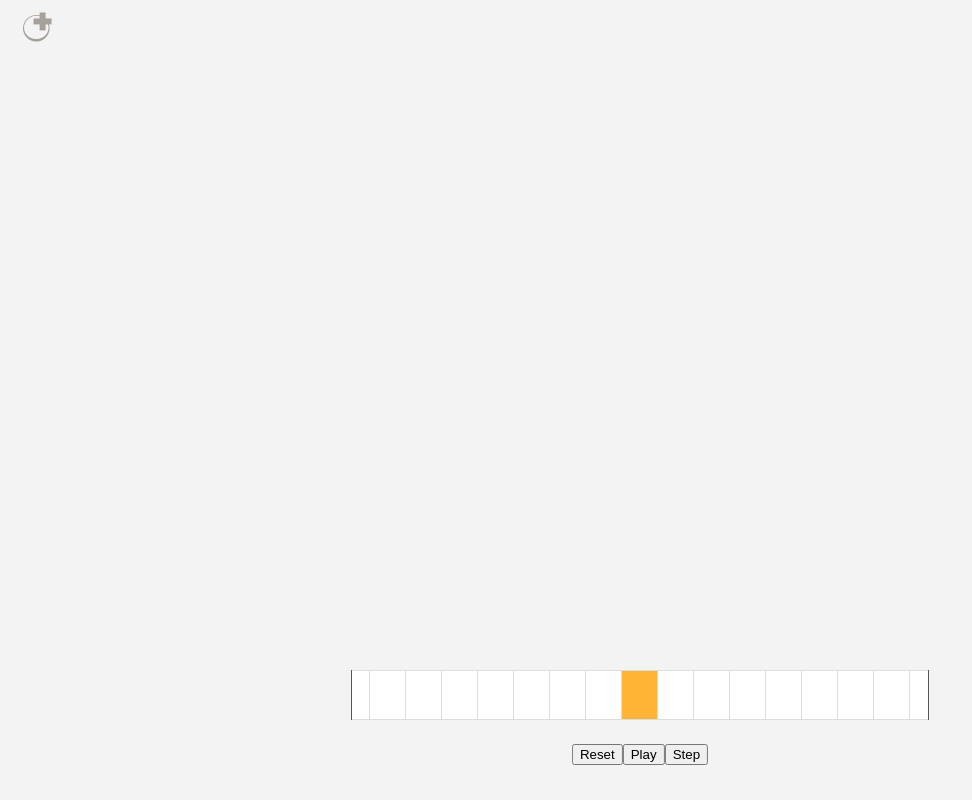
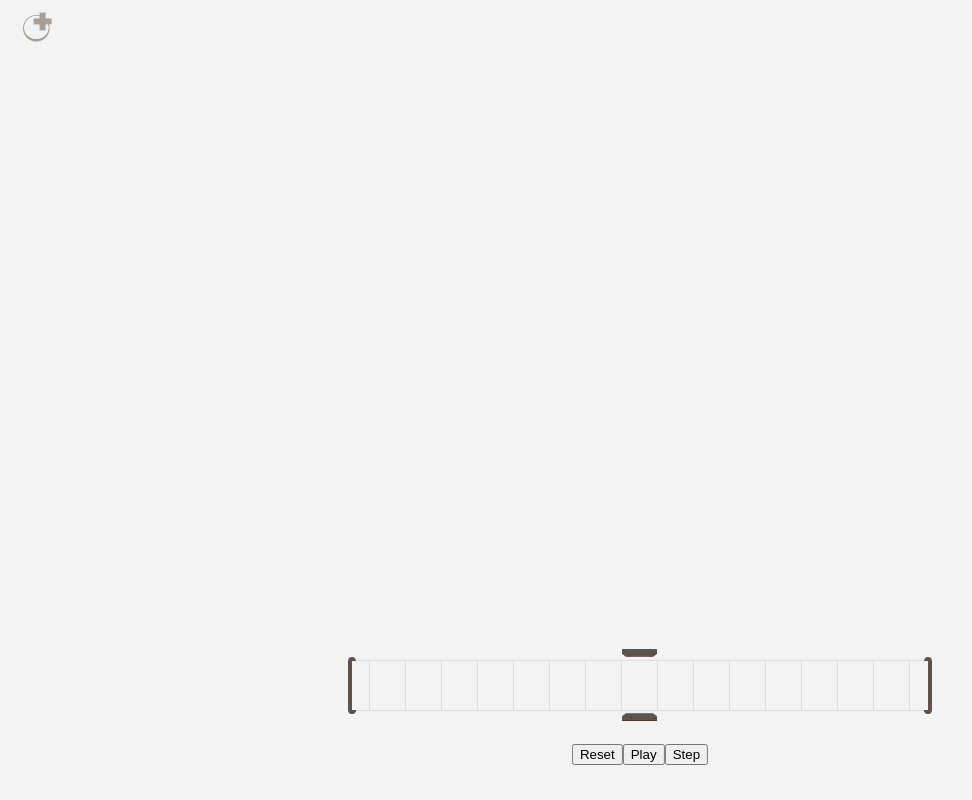
Before and after one commit to wjlewis/tm, a React (Create React App) app: page / in a window 1280 px wide. Shown: the whole page, without its empty margins (0-972 px from the left). Built offline with nearby package versions, Linux system fonts and the light colour scheme.

Commit message:
Spruce up tape graphics

```diff
--- a/src/Tape/Tape.css
+++ b/src/Tape/Tape.css
@@ -2,10 +2,8 @@
  * The tape container
  */
 .tape {
-  height: 50px;
+  height: 60px;
   border: none;
-  border-left: 1px solid var(--base-dk);
-  border-right: 1px solid var(--base-dk);
 
   position: absolute;
   bottom: 80px;
@@ -18,7 +16,7 @@
 
 .tape__cells {
   display: flex;
-  height: 100%;
+  height: 85%;
   position: absolute;
 }
 
@@ -35,9 +33,10 @@
 
 .tape__cell {
   outline: none;
+  background-color: transparent;
 
   text-align: center;
-  font-size: 32pt;
+  font-size: 28pt;
   font-family: var(--code-font);
   color: var(--base-md);
 
@@ -58,3 +57,30 @@
   background-color: var(--active-md);
   color: var(--base-dk);
 }
+
+.tape-feed {
+  width: 8px;
+  height: 57px;
+  bottom: 86px;
+  background-image: url(./sprite.png);
+}
+
+.tape-feed__left {
+  background-position: 0 0;
+}
+
+.tape-feed__right {
+  background-position: -8px 0;
+}
+
+.tape-reader {
+  width: 35px;
+  height: 72px;
+  bottom: 79px;
+  background-image: url(./sprite.png);
+  background-position: -16px 0;
+}
+
+.tape-reader--active {
+  background-position: -51px 0;
+}
--- a/src/Tape/Tape.tsx
+++ b/src/Tape/Tape.tsx
@@ -23,13 +23,19 @@ class Tape extends React.Component<TapeProps> {
   private tapeRef: React.RefObject<HTMLDivElement> = React.createRef();
 
   render() {
-    const { center, isEditable } = this.props;
+    const { isEditable } = this.props;
 
     const cellClassName = classNames('tape__cell', {
       'tape__cell--editable': isEditable,
     });
 
     return (
+      <>
+        <div className={`tape-reader${!isEditable ? ' tape-reader--active' : ''}`}
+             style={{
+               position: 'absolute',
+               left: `calc(50% - ${CELL_WIDTH / 2}px)`,
+             }} />
         <div className="tape"
              ref={this.tapeRef}
              style={{ width: `${CELL_WIDTH * CELL_COUNT}px` }}>
@@ -38,7 +44,7 @@ class Tape extends React.Component<TapeProps> {
             {this.props.entries.map((l, i) => (
               <input key={i}
                      disabled={!this.props.isEditable}
-                   className={classNames(cellClassName, { 'tape__cell--active': center === i})}
+                     className={cellClassName}
                      onFocus={this.handleCellFocus(i)}
                      value={l}
                      onChange={this.handleCellChange(i)}
@@ -49,6 +55,17 @@ class Tape extends React.Component<TapeProps> {
             <div className="tape__padding-right" style={{ width: `${CELL_WIDTH / 2}px` }} />
           </div>
         </div>
+        <div className="tape-feed tape-feed__left"
+             style={{
+               position: 'absolute',
+               left: `calc(50% - ${CELL_WIDTH * CELL_COUNT / 2 + 4}px)`,
+             }} />
+        <div className="tape-feed tape-feed__right"
+             style={{
+               position: 'absolute',
+               left: `calc(50% + ${CELL_WIDTH * CELL_COUNT / 2 - 4}px)`,
+             }} />
+      </>
     );
   }
 
```
Also changed, not shown: graphics/tape.svg (added), src/Tape/sprite.png (added). Lines whose indentation alone changed are shown as unchanged.
